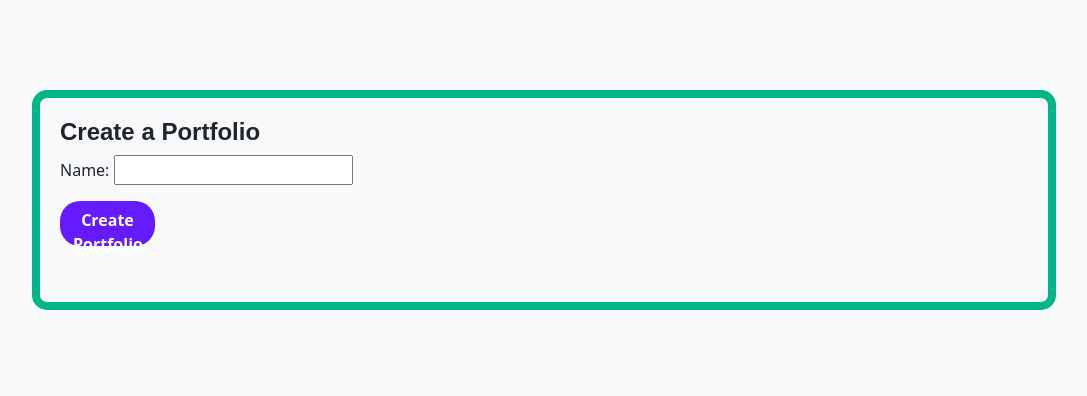
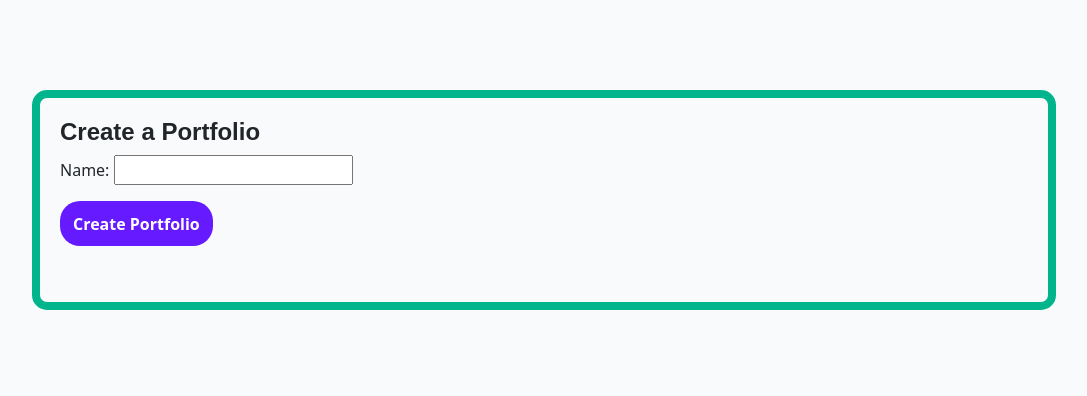
Before and after one commit to RiyadhKh4n/blocknews, a Django app: page /portfolio/create in a window 1280 px wide. Shown: the part 88-484 px from the top of the page, without its empty margins (96-1183 px from the left). Run offline with Django 3.2, Linux system fonts and the light colour scheme; some libraries are stand-ins or nearby versions.

Commit message:
Remove width of .login-btn

```diff
--- a/static/css/style.css
+++ b/static/css/style.css
@@ -60,7 +60,6 @@ main {
     border-radius: 20px;
     background-color: #661aff;
     height: 45px;
-    width: 95px;
     color: white;
     font-weight: bold;
 }
```
